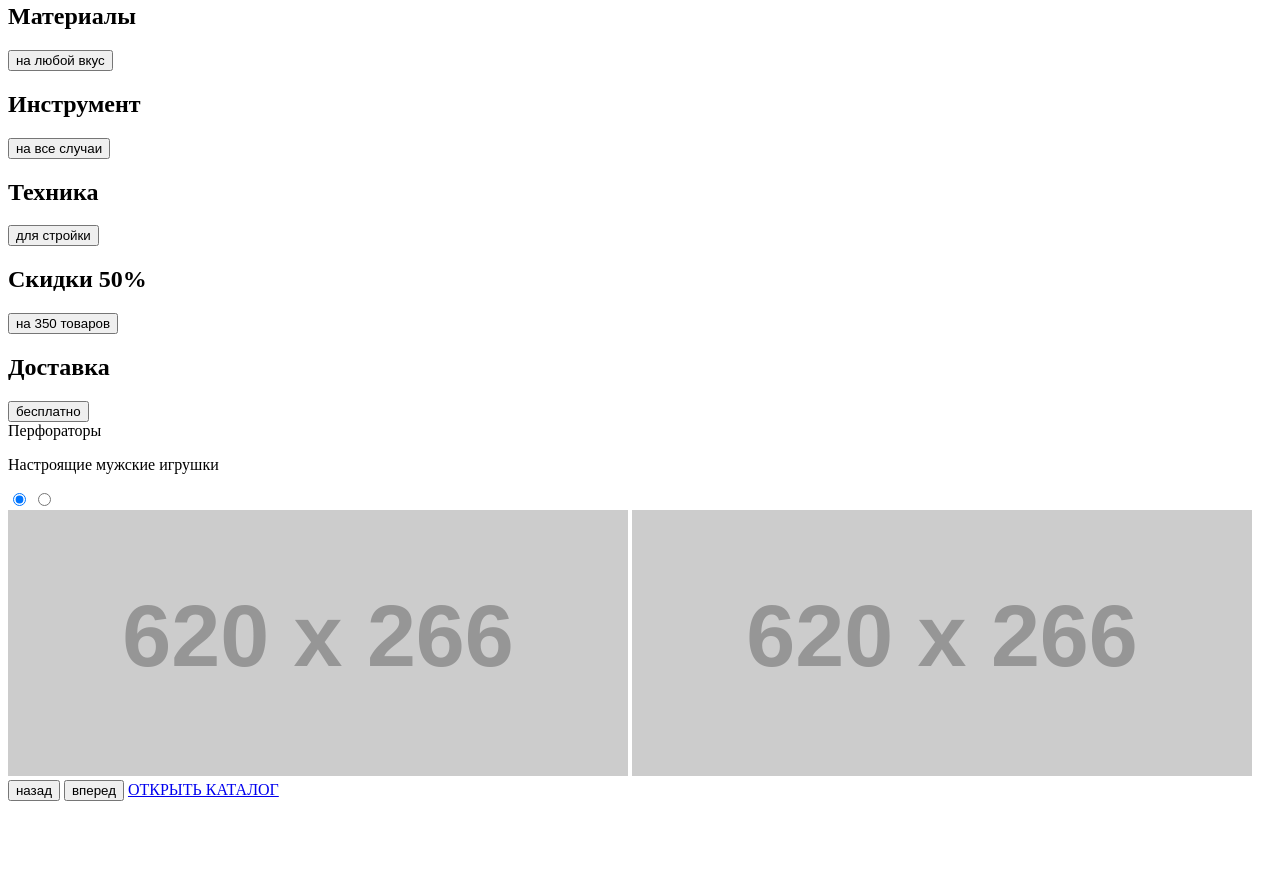
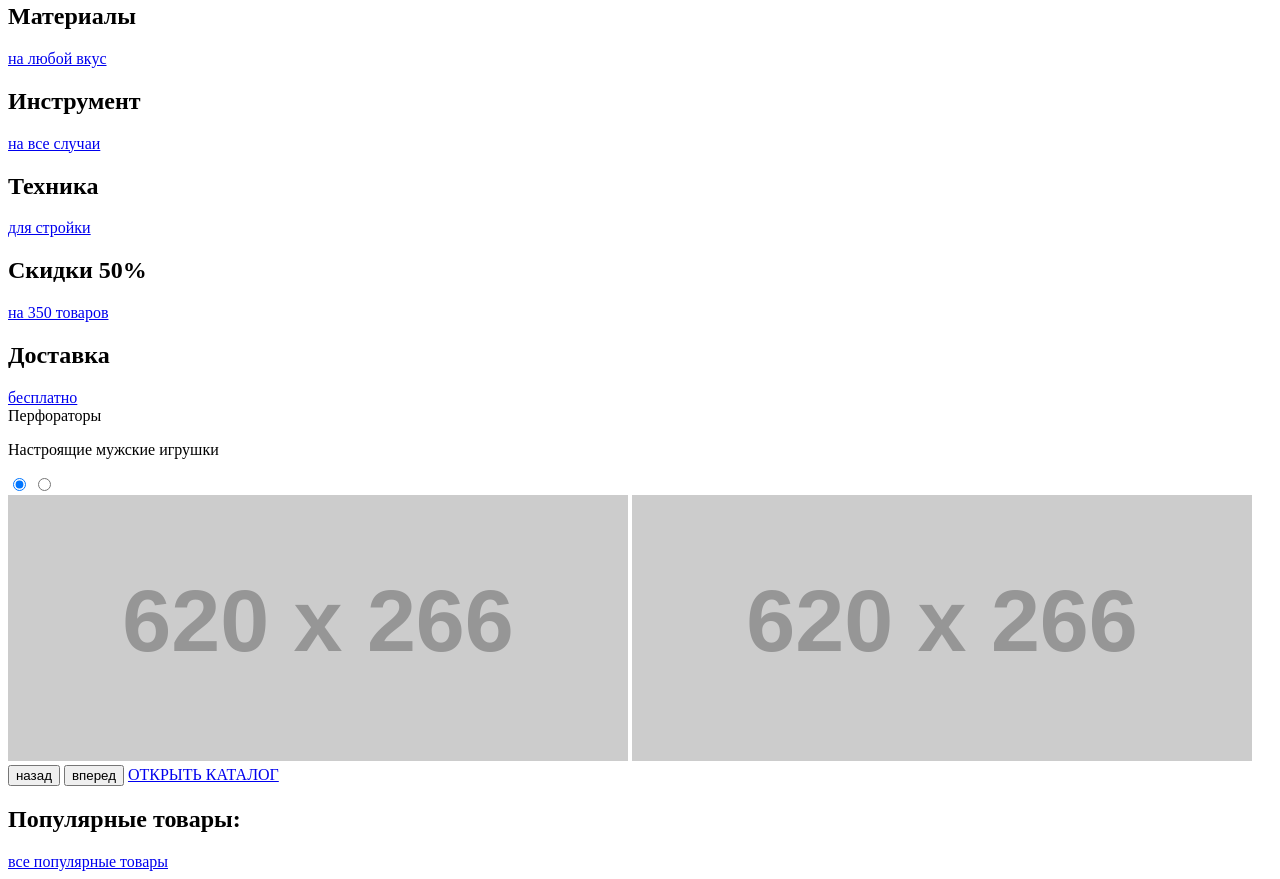
Before and after one commit to AlmazN/172429-technomart, a plain HTML site: page index.html in a window 1280 px wide. Shown: the part 418-1297 px from the top of the page. Before the commit the page ends 1227 px from the top, so only its background shows below. Drawn offline with Linux system fonts and the light colour scheme; placeholder pictures from the web are drawn by us.

Commit message:
заменил button в шруппах на ссылки. Начал раздел Популярные

```diff
--- a/index.html
+++ b/index.html
@@ -108,23 +108,23 @@
       <section class="groups">
         <div class="groups-item groups-item-material new">
           <h1>Материалы</h1>
-          <button class="groups-btn">на любой вкус</button>
+          <a class="btn btn-groups" href='#'>на любой вкус</a>
         </div>
         <div class="groups-item groups-item-tool">
           <h1>Инструмент</h1>
-          <button class="groups-btn">на все случаи</button>
+          <a class="btn btn-groups" href='#'>на все случаи</a>
         </div>
         <div class="groups-item groups-item-technique">
           <h1>Техника</h1>
-          <button class="groups-btn">для стройки</button>
+          <a class="btn btn-groups" href='#'>для стройки</a>
         </div>
         <div class="groups-item groups-item-discrount">
           <h1>Скидки 50%</h1>
-          <button class="groups-btn">на 350 товаров</button>
+          <a class="btn btn-groups" href='#'>на 350 товаров</a>
         </div>
         <div class="groups-item groups-item-deliver">
           <h1>Доставка</h1>
-          <button class="groups-btn">бесплатно</button>
+          <a class="btn btn-groups" href='#'>бесплатно</a>
         </div>
 
         <!-- Слайдер -->
@@ -152,6 +152,13 @@
         <button class="slider-btn slider-btn-next">вперед</button>
         <a href="#">ОТКРЫТЬ КАТАЛОГ</a>
       </section>
+
+      <section class="popular">
+        <div class="popular-title">
+          <h1>Популярные товары:</h1>
+          <a href="#">все популярные товары</a>
+        </div>
+      </section>
     </main>
 
     <!--====  End of MAIN  ====-->
```
